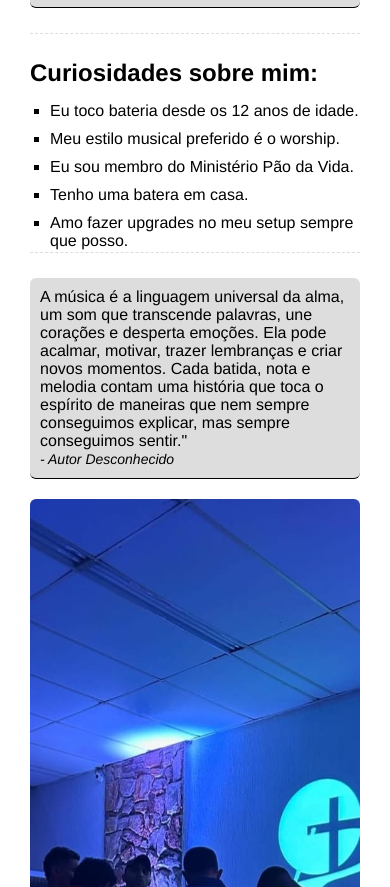
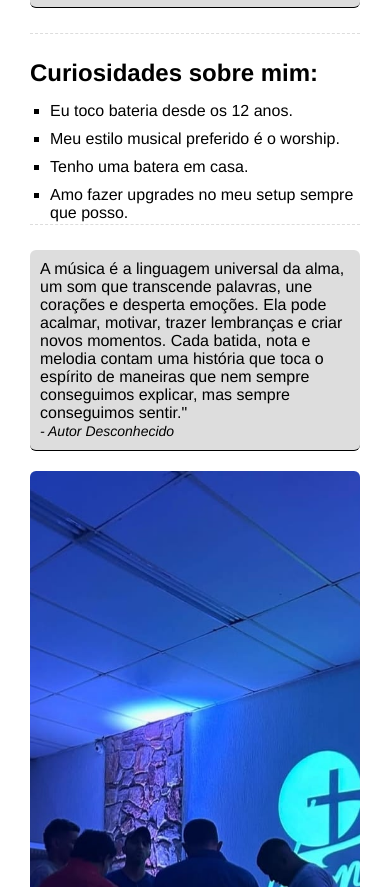
Before and after one commit to Lc-machDEV/Tributo_Lc-batera, a plain HTML site: page index.html in a window 390 px wide. Shown: the part 1118-2005 px from the top of the page. Drawn offline with Linux system fonts and the light colour scheme.

Commit message:
update html responsive <li>
bugfix lists

```diff
--- a/index.html
+++ b/index.html
@@ -12,7 +12,6 @@
         <h1 class="main-title">Tributo LC Batera</h1>
         <p class="main-paragraph">Momentos de louvor e adoração</p>
       </div>
-
       <div class="featured-image">
         <figure>
           <img
@@ -51,9 +50,8 @@
         <div class="curiosities-container">
           <h2>Curiosidades sobre mim:</h2>
           <ul>
-            <li>Eu toco bateria desde os 12 anos de idade.</li>
+            <li>Eu toco bateria desde os 12 anos.</li>
             <li>Meu estilo musical preferido é o worship.</li>
-            <li>Eu sou membro do Ministério Pão da Vida.</li>
             <li>Tenho uma batera em casa.</li>
             <li>Amo fazer upgrades no meu setup sempre que posso.</li>
           </ul>
```
